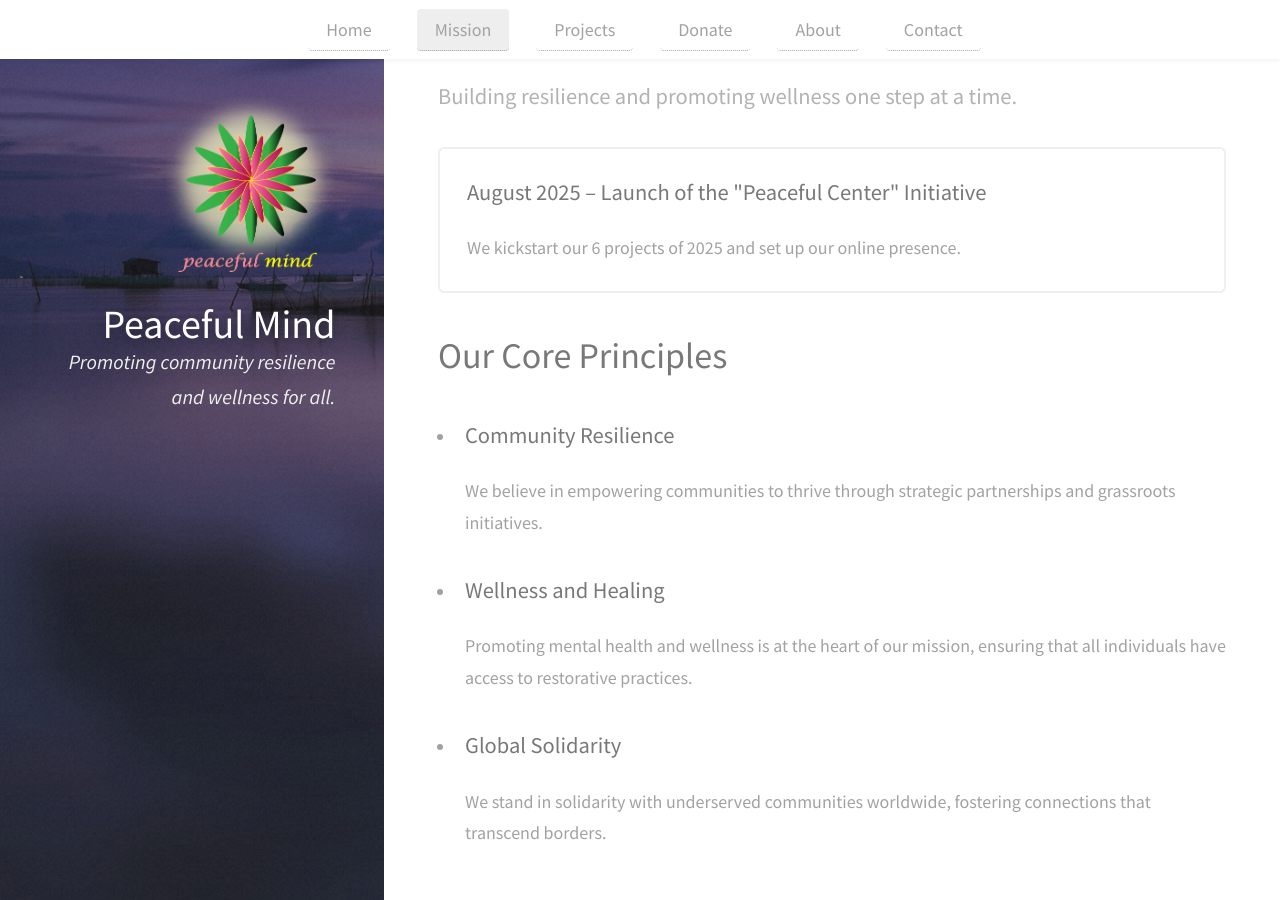
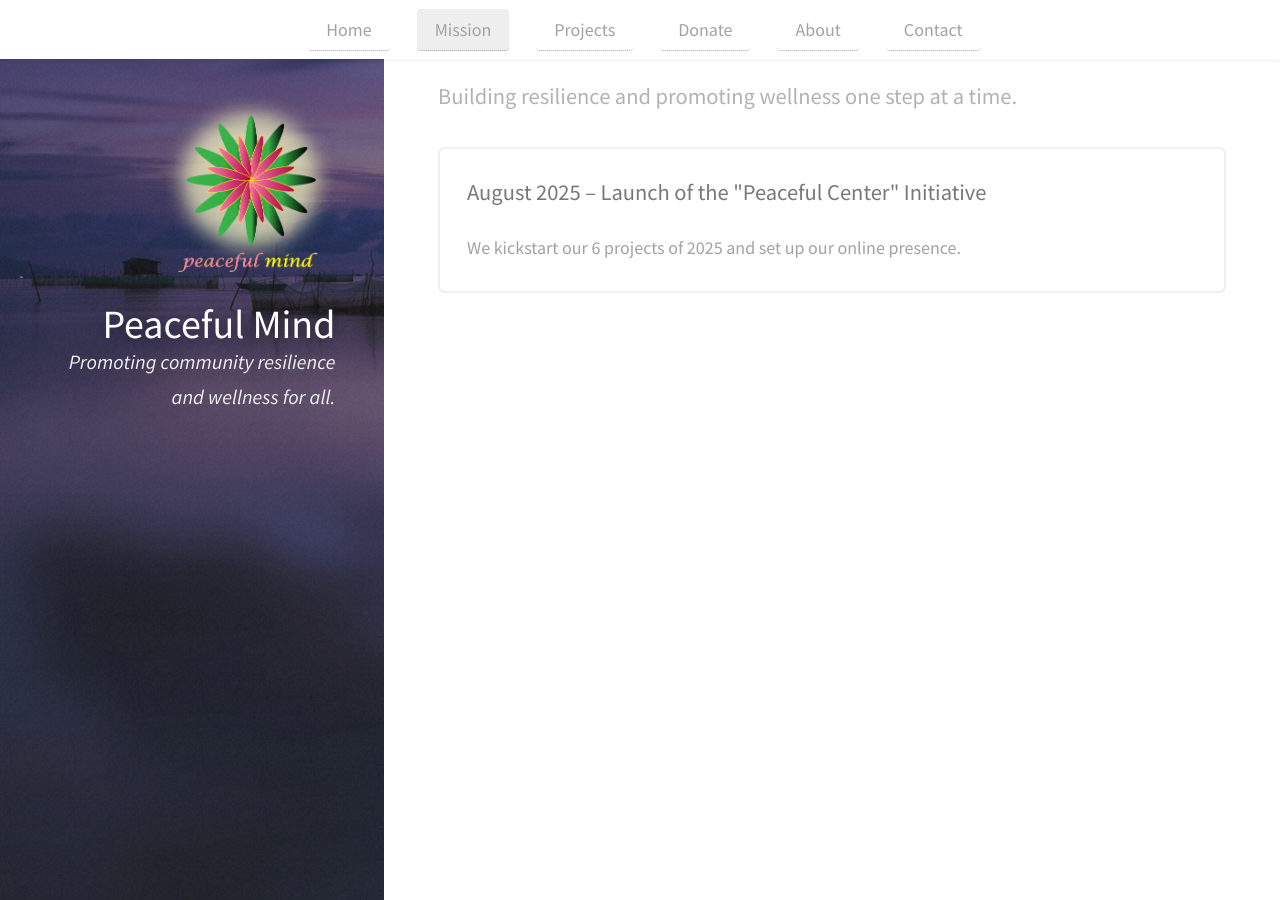
Before and after one commit to peacefulcenter/peacefulcenter.github.io, a Jekyll site: the page built from pages/mission.md, in a window 1280 px wide and 900 px high, scrolled down 495 px. Built offline with Jekyll 4.4.1, drawn with Linux system fonts in a browser that asks for light colours.

Commit message:
fake information removed some more lol

```diff
--- a/pages/mission.md
+++ b/pages/mission.md
@@ -15,7 +15,7 @@ permalink: /:basename/
     <p>We kickstart our 6 projects of 2025 and set up our online presence.</p>
   </div>
 </section>
-
+<!--
 <section id="three">
   <header class="major">
     <h2>Our Core Principles</h2>
@@ -34,4 +34,4 @@ permalink: /:basename/
       <p>We stand in solidarity with underserved communities worldwide, fostering connections that transcend borders.</p>
     </li>
   </ul>
-</section>
+</section> -->
```
